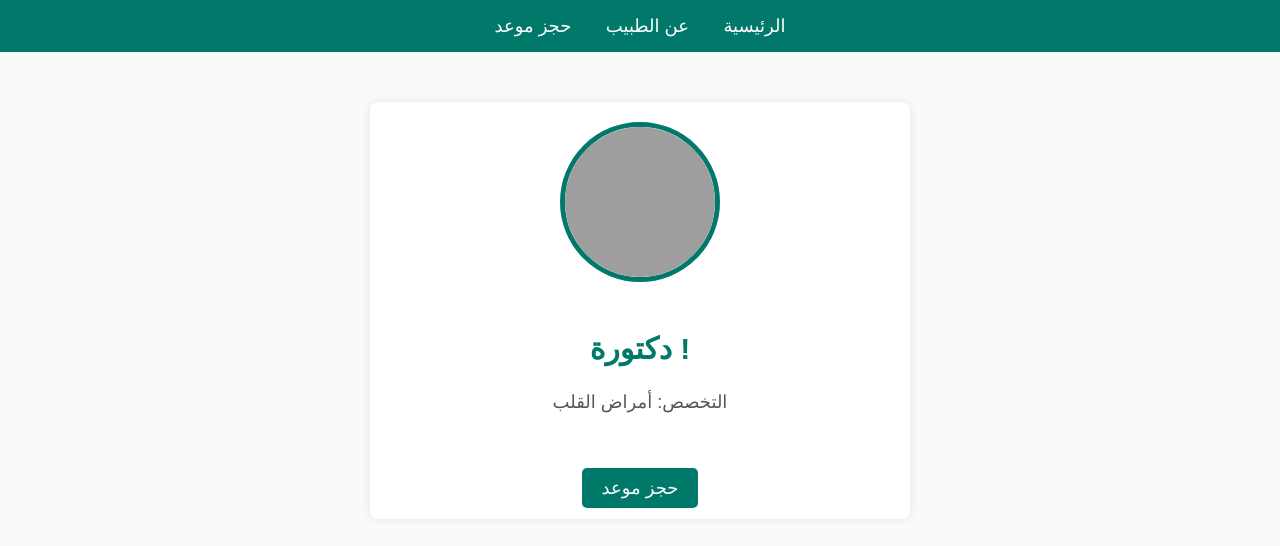
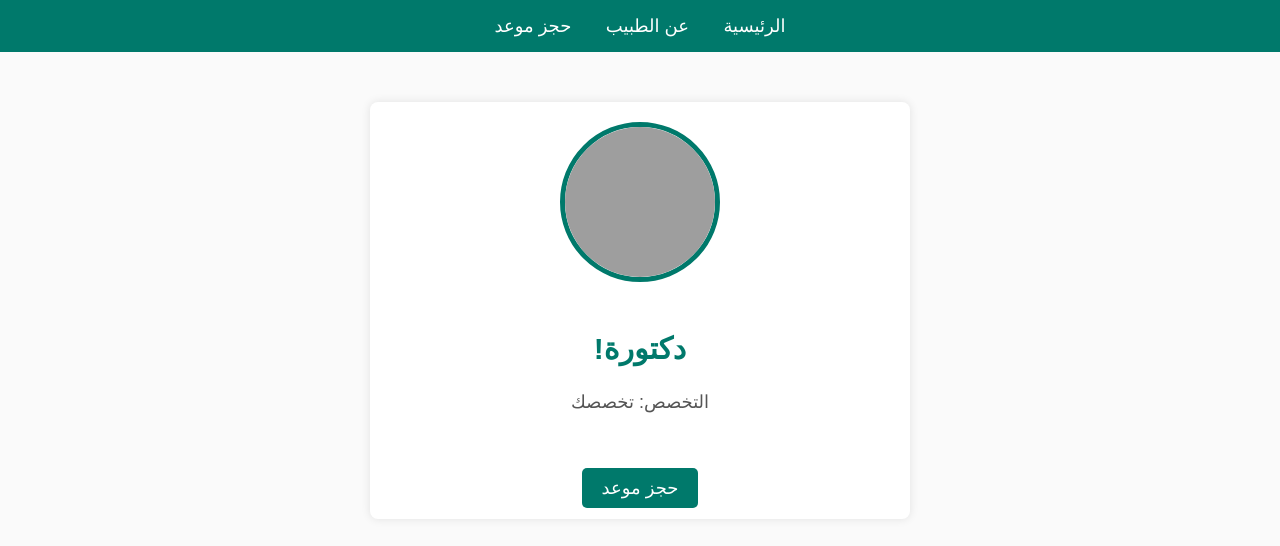
Before and after one commit to sagaiai/doctord11, a plain HTML site: page html.html in a window 1280 px wide. Drawn offline with Linux system fonts and the light colour scheme; grey boxes are pictures that could not be loaded.

Commit message:
Update html.html

```diff
--- a/html.html
+++ b/html.html
@@ -84,8 +84,8 @@
 
     <div class="doctor-profile">
         <img src="imeg/usman-yousaf-pTrhfmj2jDA-unsplash.jpg" alt="دكتور صورة" /> <!-- قم بتغيير الرابط إلى مسار الصورة الخاص بك -->
-        <h2>دكتورة !</h2>
-        <p>التخصص: أمراض القلب</p>
+        <h2>!دكتورة</h2>
+        <p>التخصص: تخصصك</p>
         <p>
 
             </p>
```
